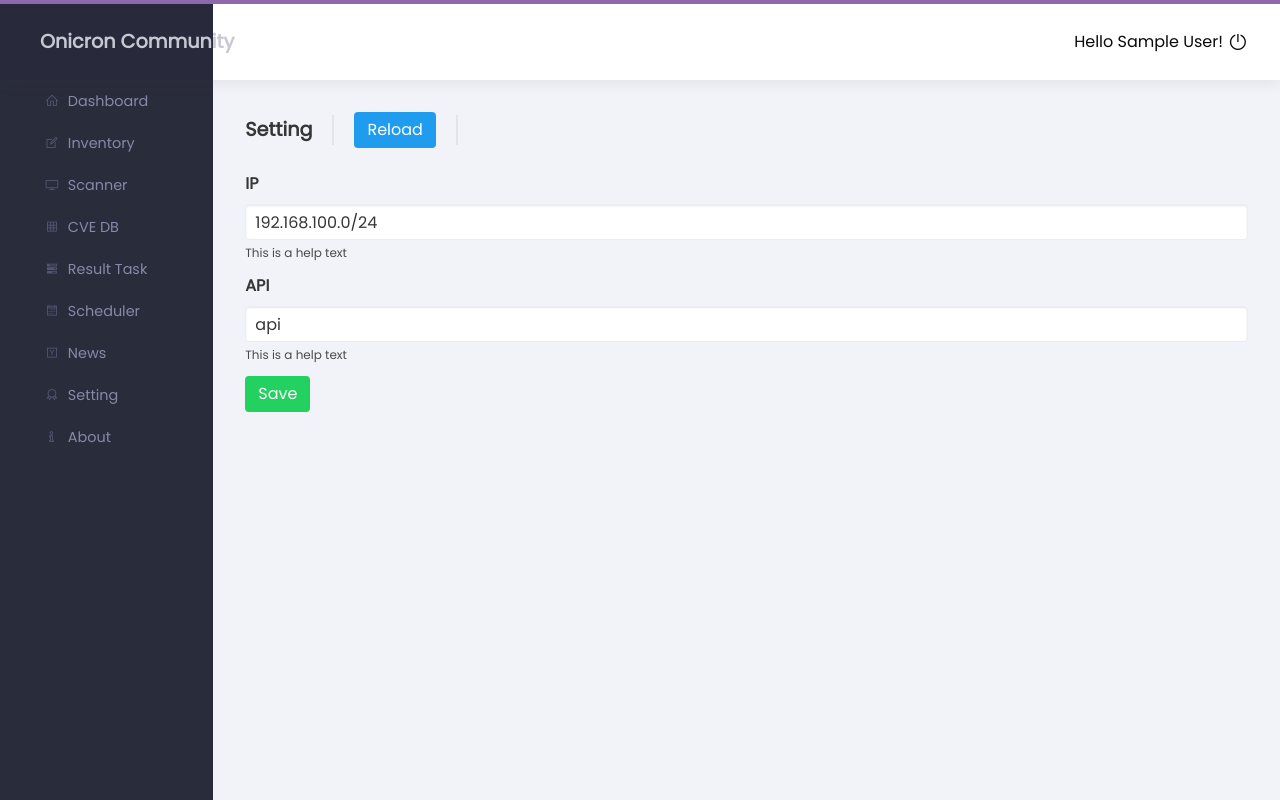
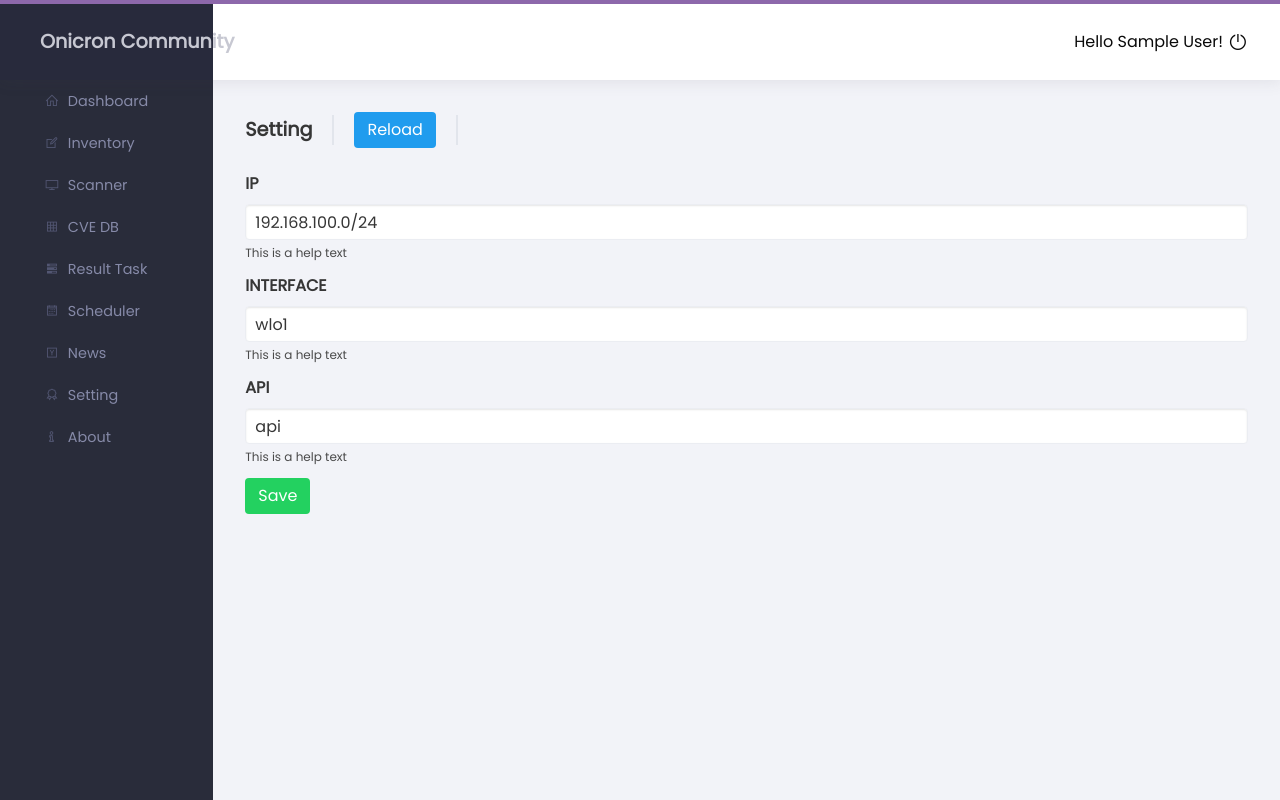
Before and after one commit to crocup/Fenix-VM, a Flask app: page /setting in a window 1280 px wide. Run offline with Flask 2, Linux system fonts and the light colour scheme; the visitor is signed in with stand-in values (Sample User, id 1); data comes from the database, SQL or seed files in the repository; some libraries are stand-ins or nearby versions.

Commit message:
add field interface in setting

```diff
--- a/onicron/main.py
+++ b/onicron/main.py
@@ -30,7 +30,7 @@ def setting():
     with open('onicron/config.json', 'r') as f:
         config_json = json.load(f)
     return render_template('setting.html', name=current_user.name, ips=config_json['network']['ip'],
-                           api=config_json['vulners']['api'])
+                           api=config_json['vulners']['api'], interface=config_json["network"]["interface"])
 
 
 @main.route('/setting', methods=['POST'])
@@ -47,7 +47,7 @@ def setting_post():
     with open('onicron/config.json', 'r') as f:
         config_json = json.load(f)
     return render_template('setting.html', name=current_user.name, ips=config_json['network']['ip'],
-                           api=config_json['vulners']['api'])
+                           api=config_json['vulners']['api'], interface=config_json["network"]["interface"])
 
 
 @main.route('/inventory')
--- a/onicron/templates/setting.html
+++ b/onicron/templates/setting.html
@@ -16,6 +16,14 @@
   <label class="label">IP</label>
   <div class="control">
     <input class="input" type="text" name="text" value='{{ ips }}'>
+  </div>
+  <p class="help">This is a help text</p>
+</div>
+
+    <div class="field">
+  <label class="label">INTERFACE</label>
+  <div class="control">
+    <input class="input" type="text" name="api" value='{{ interface }}'>
   </div>
   <p class="help">This is a help text</p>
 </div>
```
